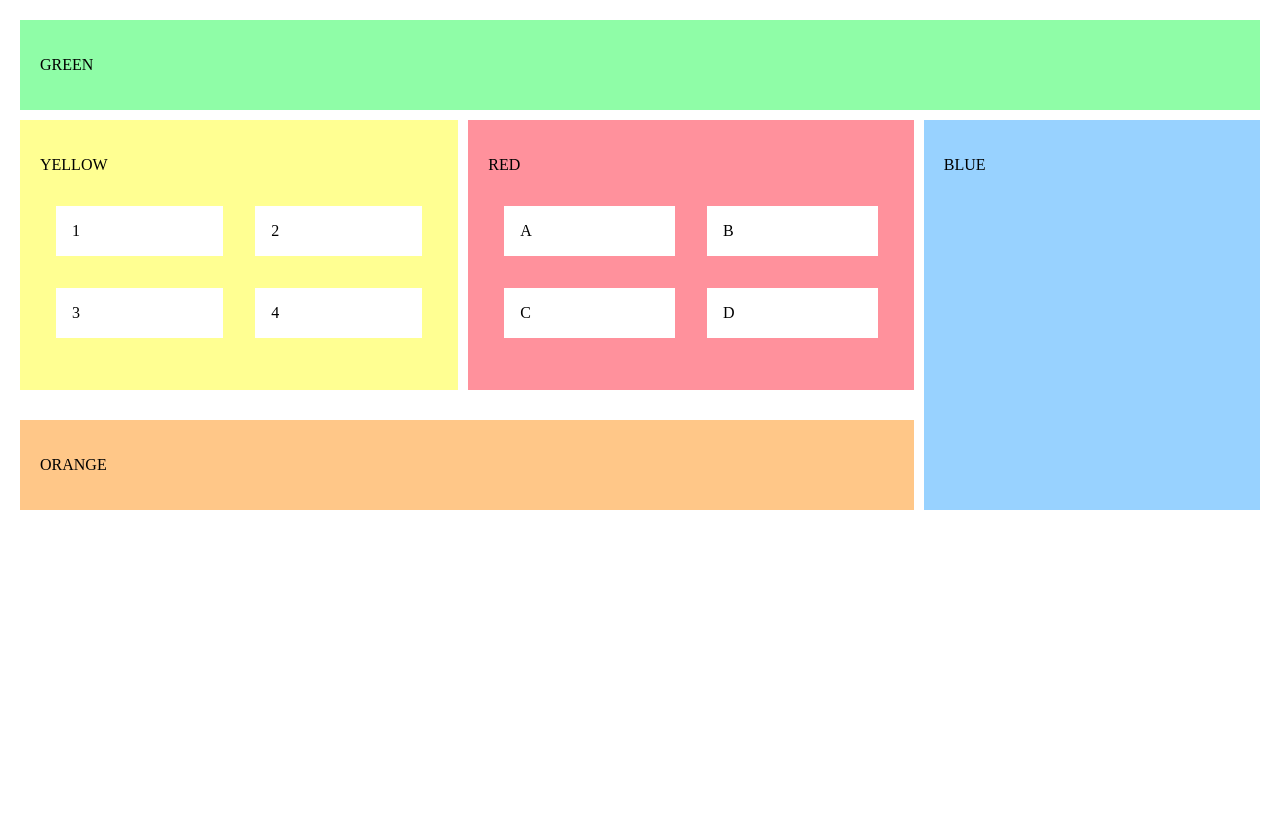
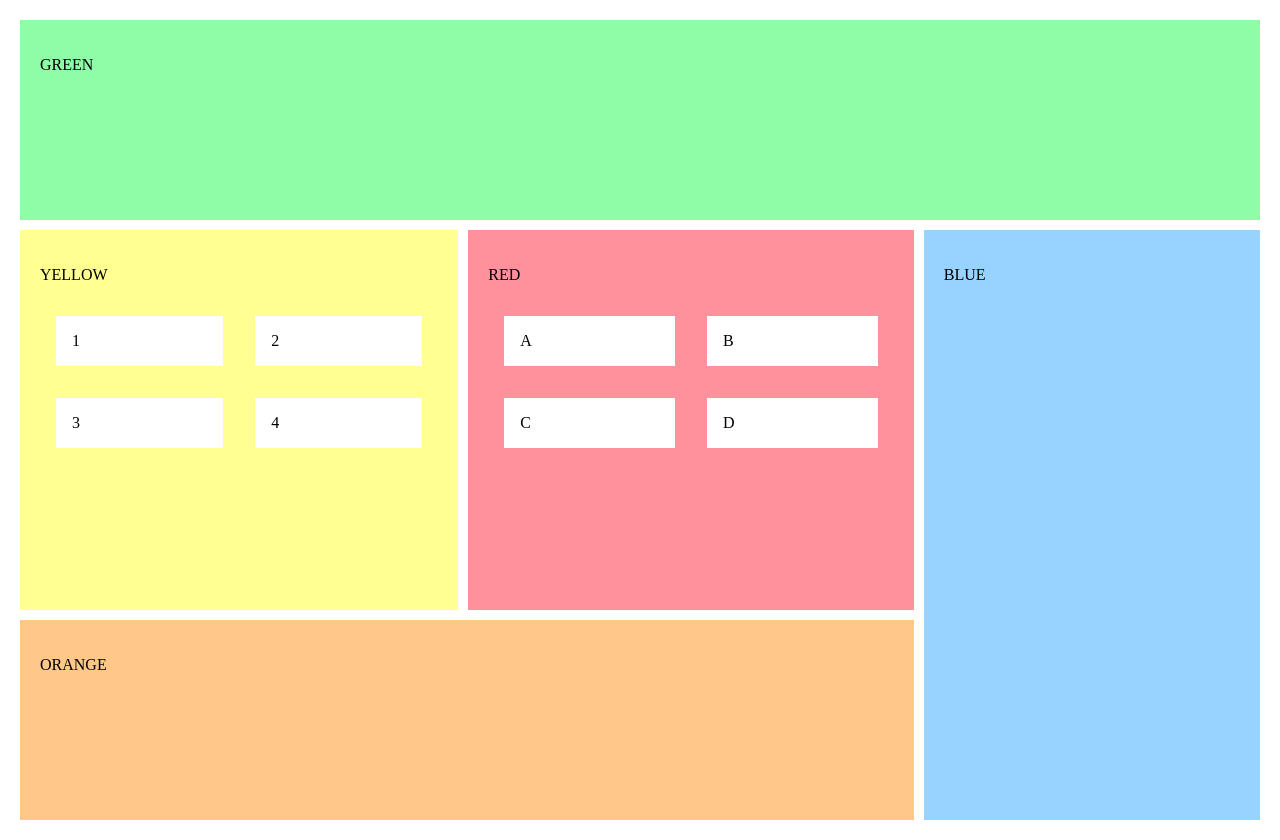
Before and after one commit to andrewizzo/esercizi_css, a plain HTML site: page Exercise-7/index.html in a window 1280 px wide. Before the commit the page ends 800 px from the top, so only its background shows below. Drawn offline with Linux system fonts and the light colour scheme.

Commit message:
esercizio aggiornato grid properites css

```diff
--- a/Exercise-7/start.css
+++ b/Exercise-7/start.css
@@ -1,5 +1,8 @@
 body {
   display: grid;
+  grid-template-columns: repeat(auto, 1fr);
+  grid-template-rows: repeat(auto, 1fr);
+  height: 100vh;
   padding: 10px;
   margin: 10px;
   gap: 10px;
@@ -10,40 +13,52 @@ section {
 }
 
 #green {
-  grid-column: 1/4;
+  grid-column-start: 1;
+  grid-column-end: 4;
+  grid-row-end: 2;
+  grid-row-start: 1;
   background-color: #8ffda7;
 }
 
 #yellow {
   background-color: #ffff92;
-  grid-column: 1/2;
+  grid-column-start: 1;
+  grid-column-end: 2;
+  grid-row-start: 2;
+  grid-row-end: 2;
 }
 
 #red {
   background-color: #ff919c;
-  grid-column: 2;
+  grid-column-start: 2;
+  grid-column-end: 3;
+  grid-row-start: 2;
+  grid-row-end: 2;
 }
 
 #orange {
   background-color: #ffc788;
-  grid-column: 1/3;
-  grid-row: 5;
+  grid-column-start: 1;
+  grid-column-end: 3;
+  grid-row-start: 3;
+  grid-row-end: 4;
 }
 
 #blue {
   background-color: #98d2ff;
-  grid-column: 3/4;
-  grid-row: 2/6;
+  grid-column-start: 3;
+  grid-column-end: 4;
+  grid-row-start: 2;
+  grid-row-end: 4;
 }
 
-ul{
+ul {
   padding: 0;
   display: grid;
-    grid-template-columns: 1fr 1fr;
-
+  grid-template-columns: 2fr 2fr;
 }
 
-li{
+li {
   background-color: white;
   padding: 1em;
   margin: 1em;
```
Also changed, not shown: 1 other file. Lines whose indentation alone changed are shown as unchanged.
